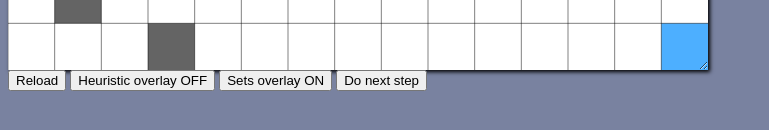
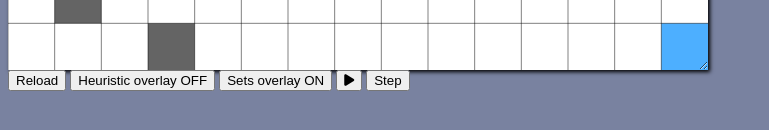
Before and after one commit to Septillion24/a-star, a SvelteKit app: page / in a window 1280 px wide. Shown: the part 638-768 px from the top of the page, without its empty margins (0-769 px from the left). Built offline with nearby package versions, Linux system fonts and the light colour scheme.

Commit message:
added more sensical buttons

```diff
--- a/src/app.html
+++ b/src/app.html
@@ -4,6 +4,7 @@
 		<meta charset="utf-8" />
 		<link rel="icon" href="%sveltekit.assets%/favicon.png" />
 		<meta name="viewport" content="width=device-width, initial-scale=1" />
+        <script src="https://kit.fontawesome.com/33ca828e31.js" crossorigin="anonymous"></script>
 		%sveltekit.head%
 	</head>
 	<body data-sveltekit-preload-data="hover">
--- a/src/routes/+page.svelte
+++ b/src/routes/+page.svelte
@@ -254,6 +254,7 @@
 		goalNode = gridContent[x][y];
 	}
 	function doAlgorithmStep(): boolean {
+		if (pathCompleted) return true;
 		closedSet = new Set<GridNode>([...closedSet, currentNode]);
 		openSet = new Set<GridNode>([...openSet].filter((x) => !closedSet.has(x)));
 
@@ -371,13 +372,20 @@
 <button
 	on:click={() => {
 		if (pathCompleted) return;
-		if (algorithmIntervalID === null) algorithmIntervalID = setInterval(doAlgorithmStep, 0);
+		if (algorithmIntervalID === null) algorithmIntervalID = setInterval(doAlgorithmStep, 50);
 		else {
 			clearInterval(algorithmIntervalID);
 			algorithmIntervalID = null;
 		}
-	}}>Do next step</button
+	}}
 >
+	{#if algorithmIntervalID === null}
+		<i class="fa-solid fa-play"></i>
+	{:else}
+		<i class="fa-solid fa-pause"></i>
+	{/if}
+</button>
+<button on:click={doAlgorithmStep}> Step </button>
 
 <style lang="scss">
 	.mainCanvas {
```
